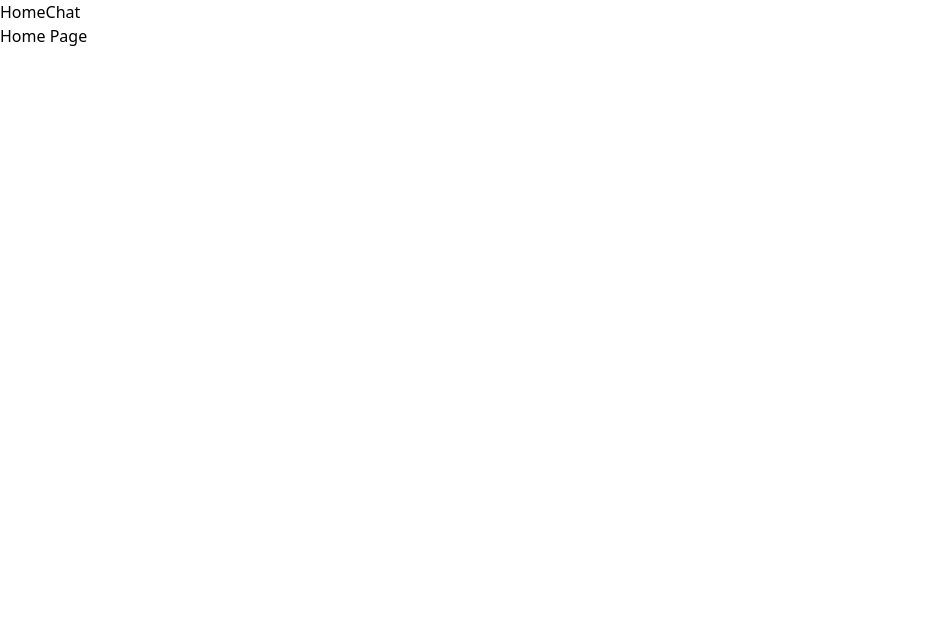
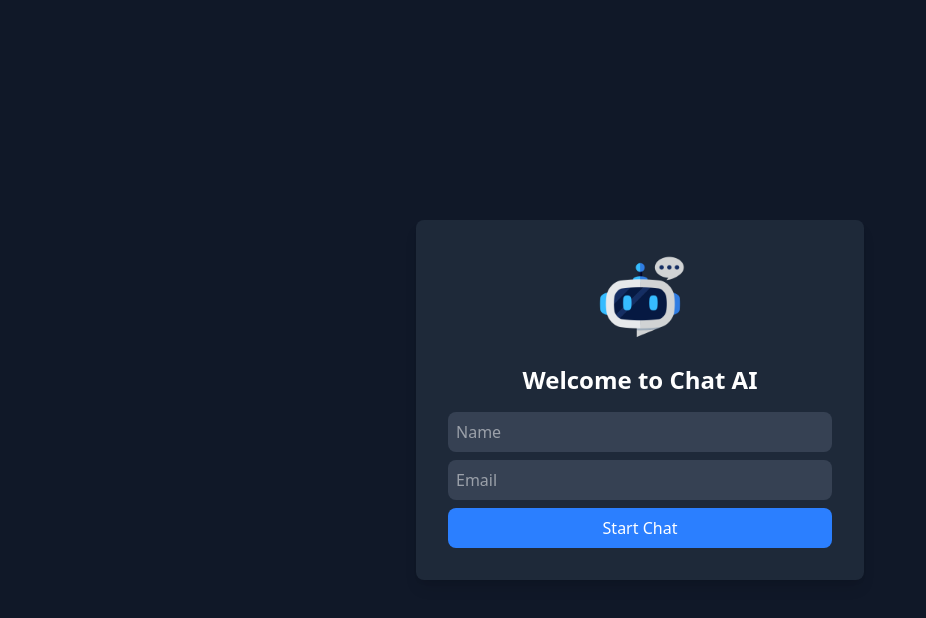
Before and after one commit to Belchenkov/chat-ai-vue, a Vue app in the folder chat-ai-ui/: page / in a window 1280 px wide. Shown: the top 618 px of the page, without its empty margins (0-926 px from the left). Built offline with nearby package versions, Linux system fonts and the light colour scheme.

Commit message:
Home view inputs

```diff
--- a/chat-ai-ui/src/App.vue
+++ b/chat-ai-ui/src/App.vue
@@ -2,10 +2,6 @@
 </script>
 
 <template>
-  <nav>
-    <RouterLink to="/">Home</RouterLink>
-    <RouterLink to="/chat">Chat</RouterLink>
-  </nav>
   <div>
     <RouterView />
   </div>
--- a/chat-ai-ui/src/views/HomeView.vue
+++ b/chat-ai-ui/src/views/HomeView.vue
@@ -1,9 +1,58 @@
 <script setup lang="ts">
+  import { ref } from "vue";
 
+  import robotImage from '../assets/robot.png';
+
+  const name = ref('');
+  const email = ref('');
+  const loading = ref(false);
+  const error = ref('');
+
+  const createUser = async () => {
+    if (!name.value || !email.value) {
+      error.value = 'Please enter a valid name and email';
+      return;
+    }
+
+
+  };
 </script>
 
 <template>
-  <h1>Home Page</h1>
+  <div class="h-screen flex items-center justify-center bg-gray-900 text-white">
+    <div class="p-8 bg-gray-800 rounded-lg shadow-lg w-full max-w-md">
+      <img
+          :src="robotImage"
+          alt=""
+          class="mx-auto w-24 h-24 mb-4"
+      />
+      <h1 class="text-2xl font-semibold mb-4 text-center">
+        Welcome to Chat AI
+      </h1>
+      <input
+          type="text"
+          class="w-full p-2 mb-2 bg-gray-700 text-white rounded-lg focus:outline-none"
+          placeholder="Name"
+          v-model="name"
+      />
+      <input
+          type="email"
+          class="w-full p-2 mb-2 bg-gray-700 text-white rounded-lg focus:outline-none"
+          placeholder="Email"
+          v-model="email"
+      />
+
+      <button
+          class="w-full p-2 bg-blue-500 rounded-lg"
+          :disabled="loading"
+          @click="createUser"
+      >
+        {{ loading ? 'Loading...' : 'Start Chat' }}
+      </button>
+
+      <p v-if="error" class="text-red-400 text-center mt-2">{{ error }}</p>
+    </div>
+  </div>
 </template>
 
 <style scoped>
```
